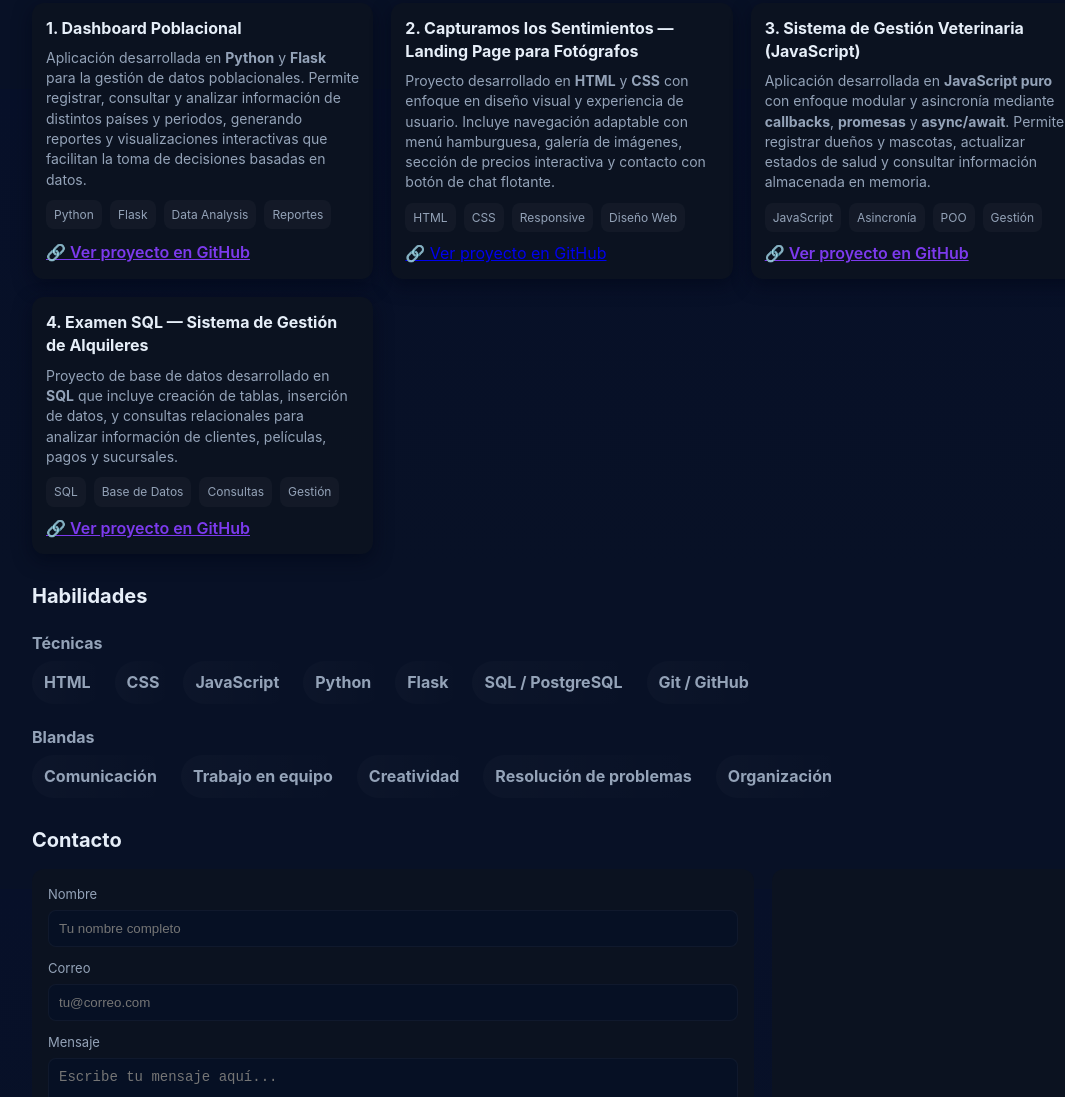
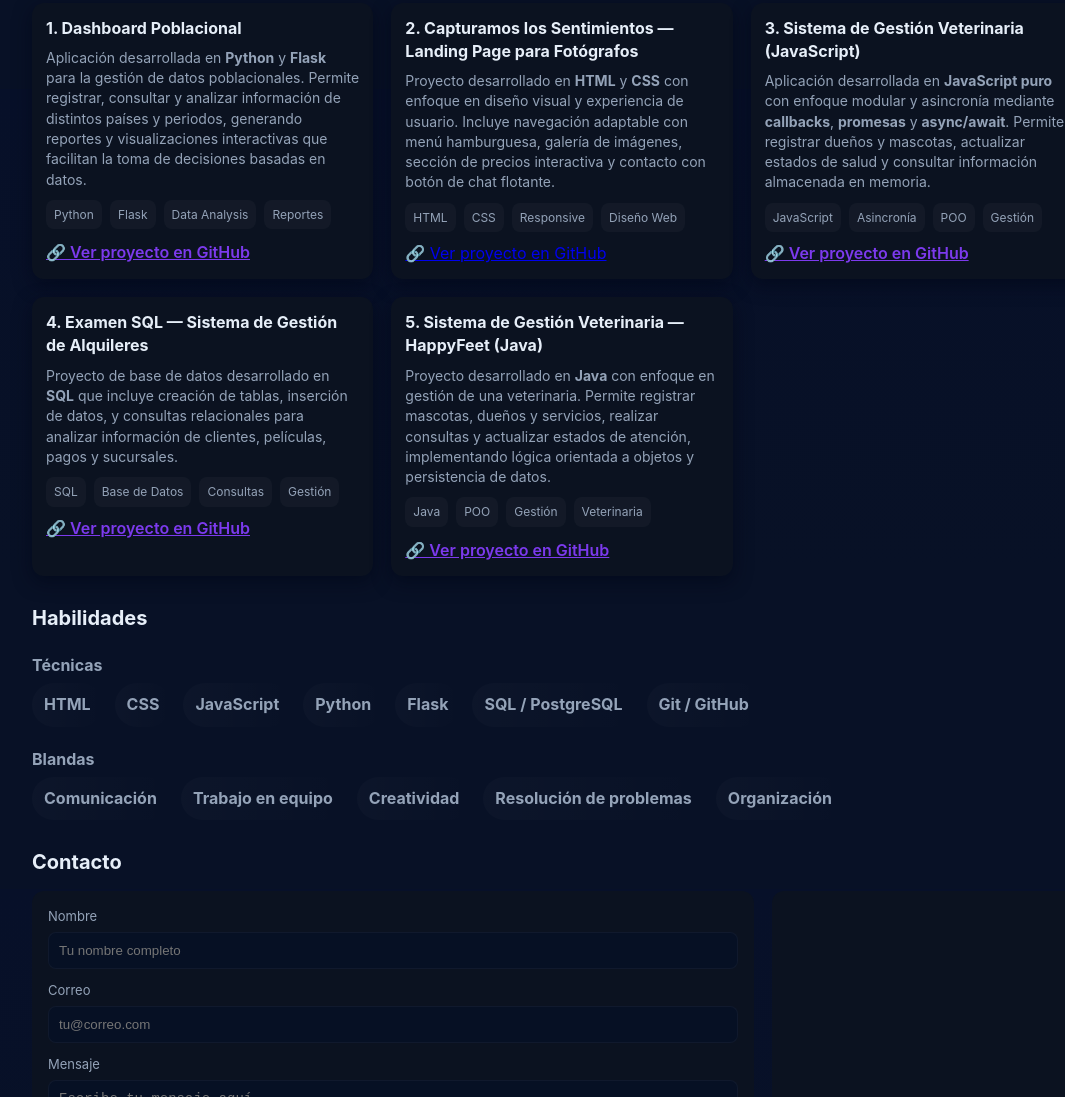
Before and after one commit to henrymiguel67/Portafolio-Henry, a plain HTML site: page index.html in a window 1280 px wide. Shown: the part 711-1808 px from the top of the page, without its empty margins (78-1143 px from the left). Drawn offline with Linux system fonts and the light colour scheme.

Commit message:
Agregar proyecto "Sistema de Gestión Veterinaria — HappyFeet" al portafolio

```diff
--- a/index.html
+++ b/index.html
@@ -213,6 +213,26 @@ h3.section-title{margin:0 0 14px 0; font-size:20px;}
   </div>
 </article>
 
+<article class="project">
+  <h4>5. Sistema de Gestión Veterinaria — HappyFeet (Java)</h4>
+  <p>
+    Proyecto desarrollado en <strong>Java</strong> con enfoque en gestión de una veterinaria. Permite registrar mascotas, dueños y servicios, realizar consultas y actualizar estados de atención, implementando lógica orientada a objetos y persistencia de datos.
+  </p>
+  <div class="tags" style="margin-top:10px; display:flex; flex-wrap:wrap; gap:8px;">
+    <span class="tag">Java</span>
+    <span class="tag">POO</span>
+    <span class="tag">Gestión</span>
+    <span class="tag">Veterinaria</span>
+  </div>
+  <div style="margin-top:12px;">
+    <a href="https://github.com/henrymiguel67/HappyFeet_Veterinaria_AnguloHenry-PaezSandrith" target="_blank"
+       style="color:#7c3aed; text-decoration:underline; font-weight:600;">
+      🔗 Ver proyecto en GitHub
+    </a>
+  </div>
+</article>
+
+
 </div>
 </section>
 
```
